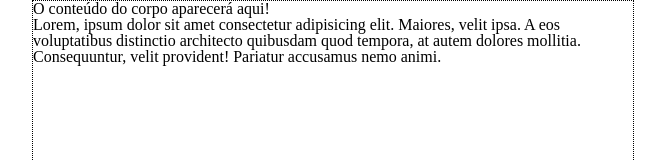
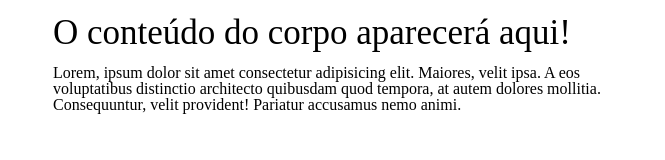
Before and after one commit to bumbumcromado/testezin4, a plain HTML site: page docs/index.html in a window 1280 px wide. Shown: the top 160 px of the page, without its empty margins (307-972 px from the left). Drawn offline with Linux system fonts and the light colour scheme.

Commit message:
mudancas css

```diff
--- a/docs/style.css
+++ b/docs/style.css
@@ -1,10 +1,10 @@
 #corpo {
     height: 800px;
-    width: 600px;
-    border: dotted 1px;
+    width: 550px;
     margin: 0 auto 0 auto;
+    padding-left: 5px;
+    padding-right: 15px;
 }
-/*
 h1 {
     margin-top: 15px;
     font-size: 35px;
@@ -12,4 +12,3 @@ h1 {
 p {
     margin-top: 15px;
 }
-*/
```
